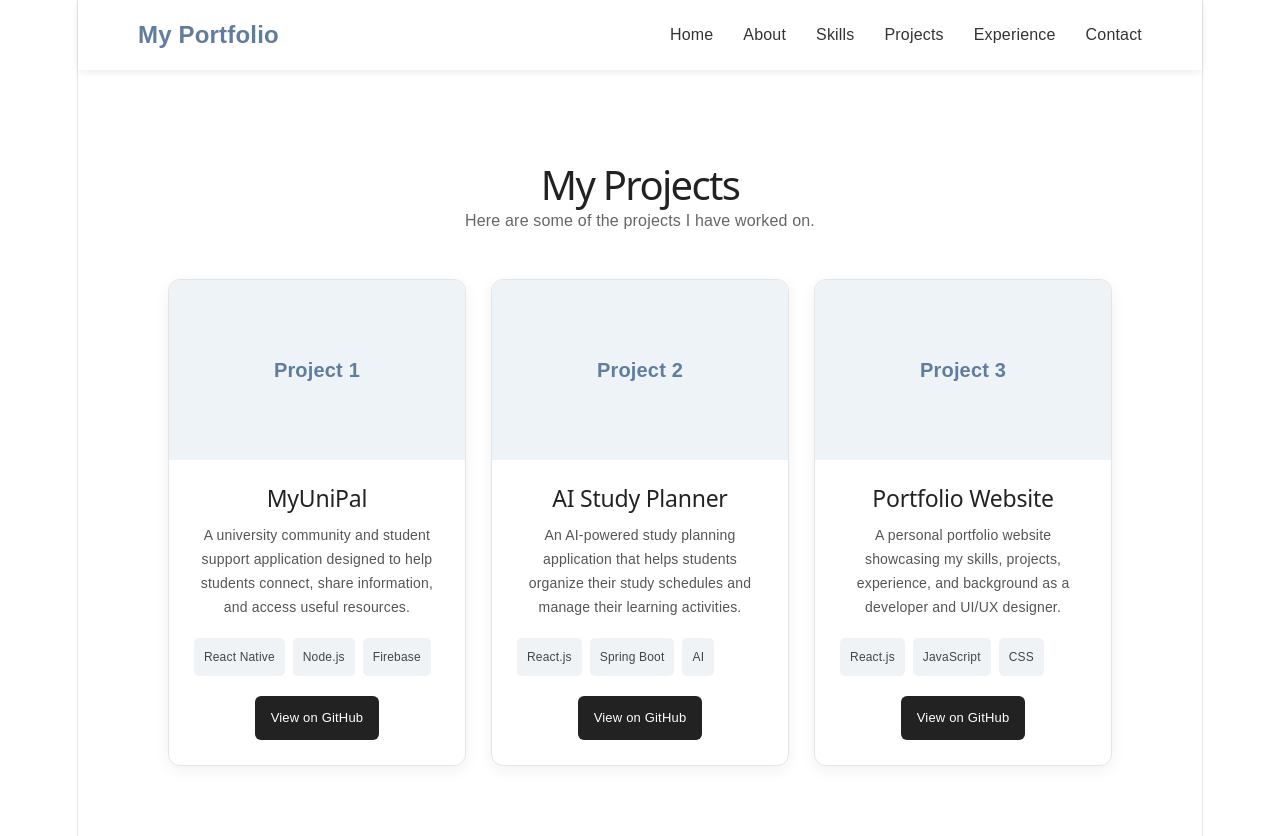
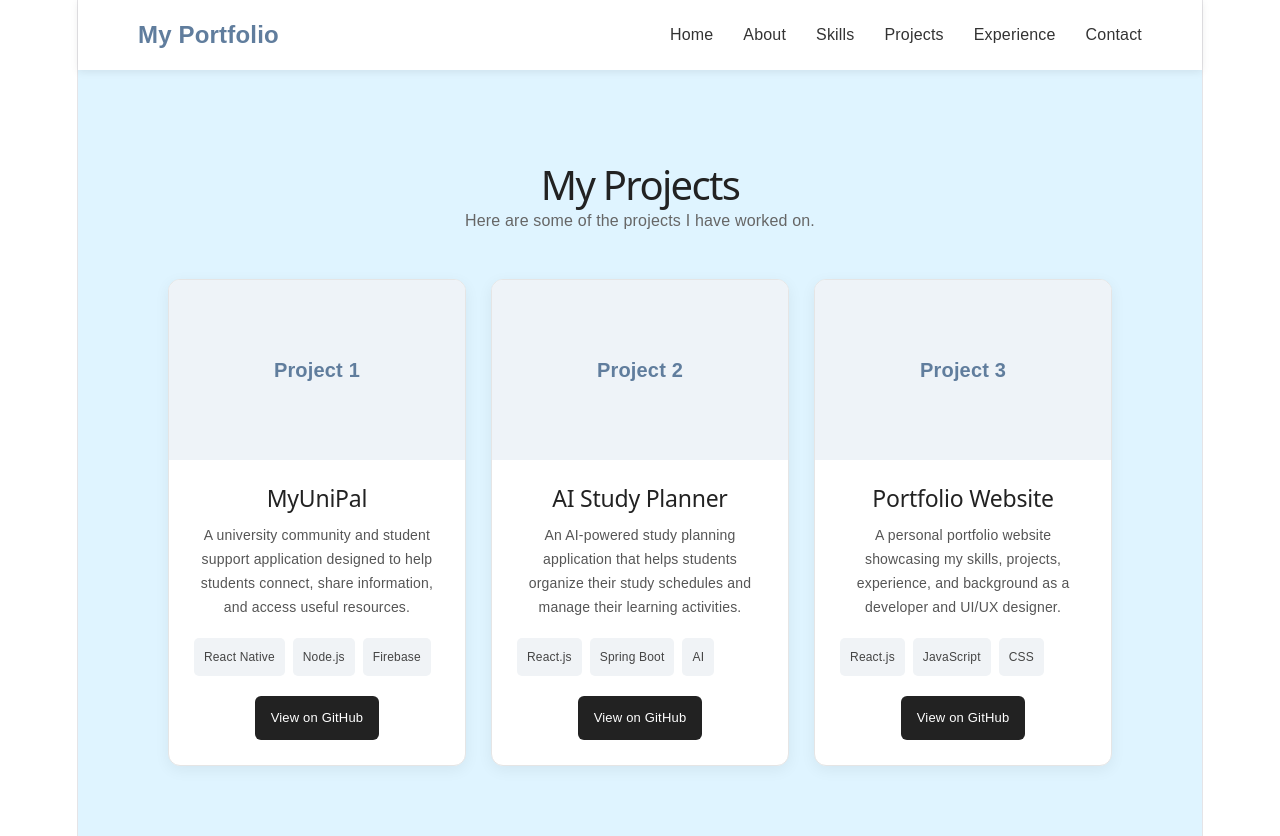
Before and after one commit to ishqafathima/My-Portfolio, a React (Vite) app: page /projects in a window 1280 px wide. Built offline with nearby package versions, Linux system fonts and the light colour scheme.

Commit message:
update portfolio

```diff
--- a/src/sections/About/About.css
+++ b/src/sections/About/About.css
@@ -1,6 +1,7 @@
 .contact-info {
   margin-top: 25px;
   text-align: left;
+
 }
 
 .contact-info p {
--- a/src/sections/Projects/Projects.css
+++ b/src/sections/Projects/Projects.css
@@ -1,7 +1,7 @@
 .projects {
   min-height: calc(100vh - 70px);
   padding: 70px 8%;
-  background-color: #ffffff;
+  background-color:  #dff4ff;
 }
 
 .projects-content {
--- a/src/sections/Skills/Skills.css
+++ b/src/sections/Skills/Skills.css
@@ -1,6 +1,6 @@
 .skills {
   padding: 80px 20px;
-  background-color: #ffffff;
+  background-color: #dff4ff;
 }
 
 .skills .section-content {
```
